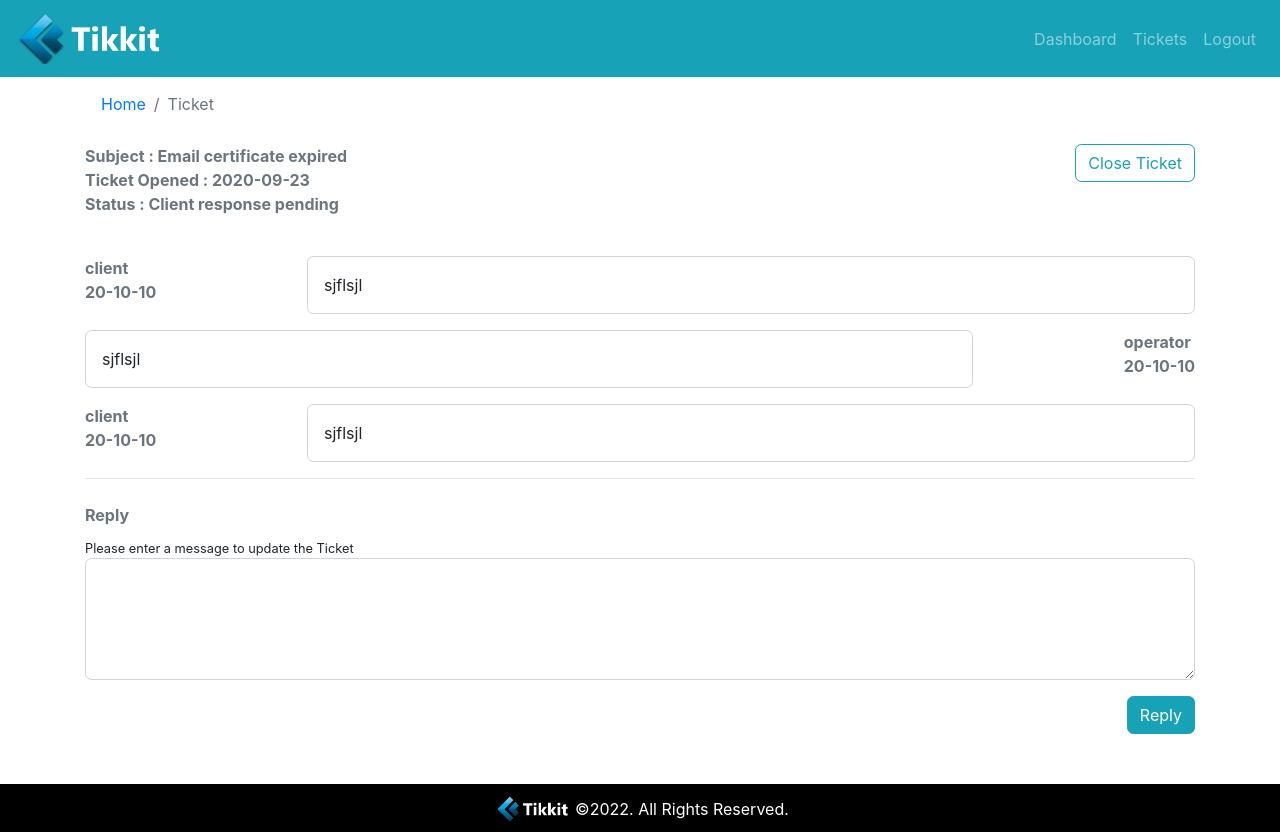
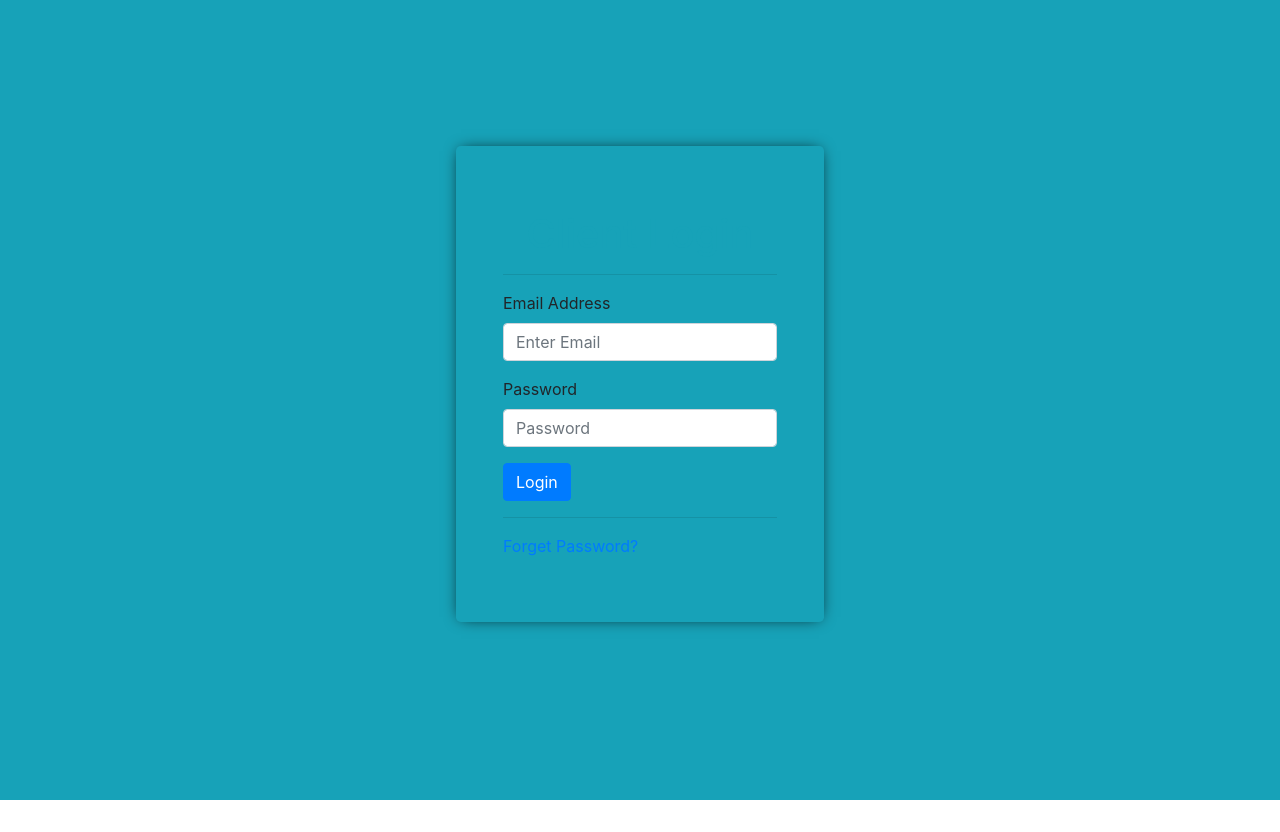
Before and after one commit to Jackal73/gobug-frontend, a React (Create React App) app: page / in a window 1280 px wide. After the commit the page ends 800 px from the top, so only its background shows below. Built offline with nearby package versions, Linux system fonts and the light colour scheme; the HTML template or start-up script is replaced by a standard one.

Commit message:
:boom: Add react-router-dom for routing integration

```diff
--- a/src/App.js
+++ b/src/App.js
@@ -1,11 +1,14 @@
 import React from 'react';
-// import { Entry } from './pages/entry/Entry.page';
+import { BrowserRouter as Router, Switch, Route } from 'react-router-dom';
+import { Entry } from './pages/entry/Entry.page';
 import { DefaultLayout } from './layout/DefaultLayout';
-// import { Dashboard } from './pages/dashboard/Dashboard.page';
-// import { AddTicket } from './pages/new-ticket/AddTicket.page';
+import { Dashboard } from './pages/dashboard/Dashboard.page';
+import { AddTicket } from './pages/new-ticket/AddTicket.page';
 import './App.css';
-// import { TicketLists } from './pages/ticket-list/TicketLists.page';
+import { TicketLists } from './pages/ticket-list/TicketLists.page';
 import { Ticket } from './pages/ticket/Ticket.page';
+import { PrivateRoute } from './components/private-route/PrivateRoute.comp';
+
 
 
 
@@ -13,13 +16,27 @@
 function App() {
   return (
     <div className="App">
-      {/* <Entry /> */}
-      <DefaultLayout>
-        {/* <Dashboard /> */}
-        {/* <AddTicket /> */}
-        {/* <TicketLists /> */}
-        <Ticket />
-      </DefaultLayout>
+      <Router>
+        <Switch>
+          <Route exact path="/">
+            <Entry />
+          </Route>
+
+          <PrivateRoute exact path="/dashboard">
+						<Dashboard />
+					</PrivateRoute>
+					<PrivateRoute exact path="/add-ticket">
+						<AddTicket />
+					</PrivateRoute>
+					<PrivateRoute exact path="/ticket/:tId">
+						<Ticket />
+					</PrivateRoute>
+					<PrivateRoute exact path="/tickets">
+						<TicketLists />
+					</PrivateRoute>
+
+        </Switch>
+      </Router>
     </div>
   );
 }
--- /dev/null
+++ b/src/components/private-route/PrivateRoute.comp.js
@@ -0,0 +1,16 @@
+import React from 'react';
+import { Route, Redirect } from 'react-router-dom';
+import { DefaultLayout } from '../../layout/DefaultLayout';
+
+
+const isAuth = true;
+export const PrivateRoute = ({children, ...rest}) => {
+  return (
+    <Route
+        {...rest}
+        render={() =>
+          isAuth ? <DefaultLayout>{children}</DefaultLayout> : <Redirect to='/'/>
+        }
+    />
+  );
+};
--- a/src/components/ticket-table/TicketTable.comp.js
+++ b/src/components/ticket-table/TicketTable.comp.js
@@ -1,6 +1,8 @@
 import React from 'react';
 import { Table } from 'react-bootstrap';
 import PropTypes from 'prop-types';
+import { Link } from 'react-router-dom';
+
 
 
 export const TicketTable = ({tickets}) => {
@@ -10,9 +12,9 @@
     <thead>
       <tr>
         <th>#</th>
-        <th>Subjects</th>
+        <th>Subject</th>
         <th>Status</th>
-        <th>Opened Date</th>
+        <th>Opened</th>
       </tr>
     </thead>
     <tbody>
@@ -20,7 +22,9 @@
         tickets.map((row) => (
           <tr key={row.id}>
             <td>{row.id}</td>
-            <td>{row.subject}</td>
+            <td>
+              <Link to={`/ticket/${row.id}`}>{row.subject}</Link>
+            </td>
             <td>{row.status}</td>
             <td>{row.addedAt}</td>
           </tr>
--- a/src/layout/partials/Header.comp.js
+++ b/src/layout/partials/Header.comp.js
@@ -1,23 +1,36 @@
 import React from 'react';
 import { Nav, Navbar } from 'react-bootstrap';
-import tikLogo from '../../assets/img/tikLogo.png'
-
+import { LinkContainer } from 'react-router-bootstrap';
+import { useHistory } from 'react-router-dom';
+import tikLogo from '../../assets/img/tikLogo.png';
 
 export const Header = () => {
-  return <Navbar collapseOnSelect bg="info" variant="dark" expand="md">
-    <Navbar.Brand>
-      <img src={tikLogo} className="" alt="logo" width="150px" />
+  const history = useHistory();
 
-    </Navbar.Brand>
-    <Navbar.Toggle aria_controls = "basic-navbar-nav" />
-    <Navbar.Collapse id="basic-navbar-nav">
-      <Nav className="ml-auto">
-        <Nav.Link href="/dashboard">Dashboard</Nav.Link>
-        <Nav.Link href="/dashboard">Tickets</Nav.Link>
-        <Nav.Link href="/dashboard">Logout</Nav.Link>
-      </Nav>
-    </Navbar.Collapse>
-  </Navbar>
+  const logMeOut = () => {
+    history.push("/");
+  };
+  return (
+    <Navbar collapseOnSelect bg="info" variant="dark" expand="md">
+      <Navbar.Brand>
+        <img src={tikLogo} className="" alt="logo" width="150px" />
+      </Navbar.Brand>
+        <Navbar.Toggle aria_controls = "basic-navbar-nav" />
+        <Navbar.Collapse id="basic-navbar-nav">
+          <Nav className="ml-auto ">
 
+            <LinkContainer to="/dashboard">
+              <Nav.Link>Dashboard</Nav.Link>
+            </LinkContainer>
 
+            <LinkContainer to="/tickets">
+              <Nav.Link>Tickets</Nav.Link>
+            </LinkContainer>
+
+            <Nav.Link onClick={logMeOut}>Logout</Nav.Link>
+
+          </Nav>
+        </Navbar.Collapse>
+    </Navbar>
+  );
 };
--- a/src/pages/dashboard/Dashboard.page.js
+++ b/src/pages/dashboard/Dashboard.page.js
@@ -3,6 +3,8 @@
 import { TicketTable } from '../../components/ticket-table/TicketTable.comp';
 import tickets from '../../assets/data/dummy-tickets.json';
 import { PageBreadcrumb } from '../../components/breadcrumb/Breadcrumb.comp';
+import { Link } from 'react-router-dom';
+
 
 
 
@@ -17,7 +19,9 @@
       </Row>
       <Row>
         <Col className="text-center mt-5 mb-2">
-          <Button variant="info" style={{ fontSize: "2rem", padding : '10px 30px' }}>Add New Ticket</Button>
+          <Link to="/add-ticket">
+            <Button variant="info" style={{ fontSize: "2rem", padding : '10px 30px' }}>Add New Ticket</Button>
+          </Link>
         </Col>
       </Row>
       <Row>
--- a/src/pages/ticket-list/TicketLists.page.js
+++ b/src/pages/ticket-list/TicketLists.page.js
@@ -4,6 +4,7 @@
 import { SearchForm } from '../../components/search form/SearchForm.comp';
 import { TicketTable } from '../../components/ticket-table/TicketTable.comp';
 import tickets from '../../assets/data/dummy-tickets.json';
+import { Link } from 'react-router-dom';
 
 export const TicketLists = () => {
   const [str, setStr] = useState('');
@@ -37,7 +38,9 @@
 
       <Row className="mt-4">
         <Col>
-          <Button variant="info">Add New Ticket</Button>
+          <Link to="/add-ticket">
+            <Button variant="info">Add New Ticket</Button>
+          </Link>
         </Col>
         <Col className="text-right">
           <SearchForm handleOnChange={handleOnChange} str={str} />
--- a/src/pages/ticket/Ticket.page.js
+++ b/src/pages/ticket/Ticket.page.js
@@ -4,13 +4,27 @@
 import tickets from '../../assets/data/dummy-tickets.json';
 import { MessageHistory } from '../../components/message-history/MessageHistory.comp';
 import { UpdateTicket } from '../../components/update-ticket/UpdateTicket.comp';
+import { useParams } from 'react-router-dom';
 
 
 
-const ticket = tickets[0];
+
+
+
+// const ticket = tickets[0];
 export const Ticket = () => {
+  const {tId} = useParams();
+
   const [message, setMessage] = useState('');
-  useEffect(() => {}, [message]);
+  const [ticket, setTicket] = useState('');
+
+  useEffect(() => {
+    for (let i = 0; i < tickets.length; i++) {
+    if(tickets[i].id == tId) {
+      setTicket(tickets[i])
+      continue
+    }
+}}, [message, tId]);
 
   const handleOnChange = e => {
     setMessage(e.target.value);
@@ -27,7 +41,9 @@
         </Col>
       </Row>
       <Row>
+
         <Col className="font-weight-bolder text-secondary">
+        {/* {tId} */}
           <div className="subject">Subject : {ticket.subject}</div>
           <div className="date">Ticket Opened : {ticket.addedAt}</div>
           <div className="status">Status : {ticket.status}</div>
@@ -39,18 +55,17 @@
         </Col>
       </Row>
       <Row className="mt-4">
-        <Col>
-          <MessageHistory msg={ticket.history} />
+        <Col>{ticket.history && <MessageHistory msg={ticket.history} />}
         </Col>
       </Row>
       <hr />
 
       <Row className="mt-4">
         <Col>
-          <UpdateTicket msg={message}
-          handleOnChange={handleOnChange}
-          handleOnSubmit={handleOnSubmit}
-
+          <UpdateTicket
+            msg={message}
+            handleOnChange={handleOnChange}
+            handleOnSubmit={handleOnSubmit}
           />
         </Col>
       </Row>
```
Also changed, not shown: package.json (+13 -3 lines).
